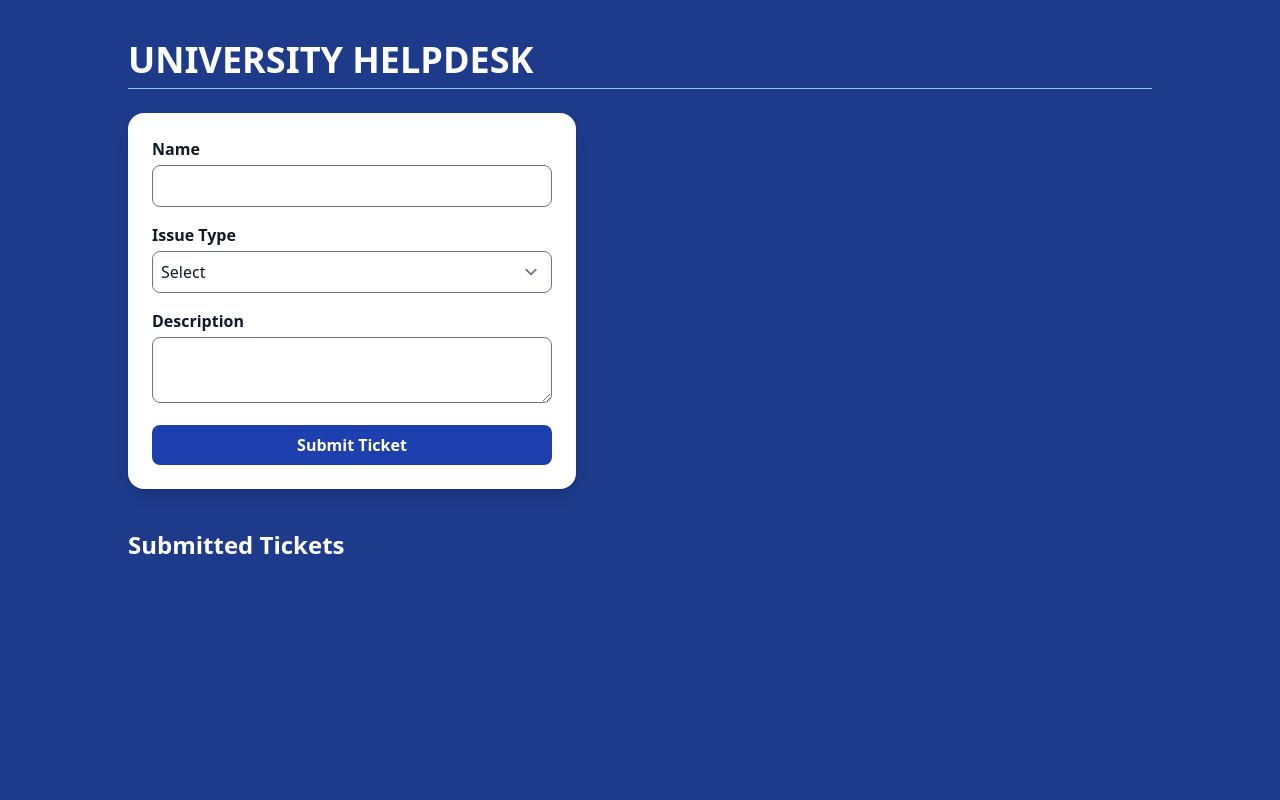
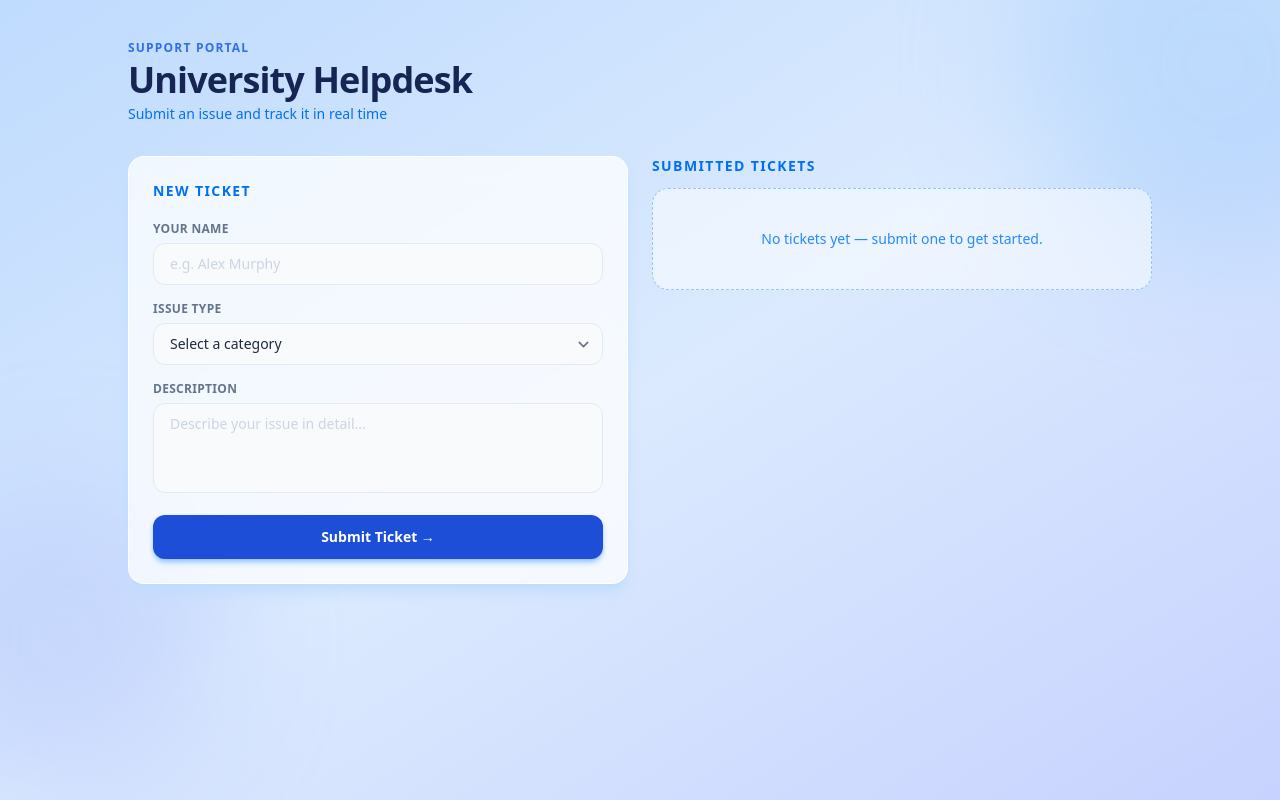
Before and after one commit to VictoriaX002/Nature-of-Enterprise-CA3, a Next.js app in the folder nextjs-dashboard/: page /hpage in a window 1280 px wide. Built offline with nearby package versions, Linux system fonts and the light colour scheme.

Commit message:
Update helpdesk.tsx
Matching my local code to the github code.

```diff
--- a/nextjs-dashboard/app/hpage/helpdesk.tsx
+++ b/nextjs-dashboard/app/hpage/helpdesk.tsx
@@ -1,6 +1,6 @@
 "use client";
 
-
+// --- Training data used to predict ticket priority ---
 const trainingData = [
   { type: "IT Issue", description: "wifi not working in lab", priority: "High" },
   { type: "IT Issue", description: "cannot login to system", priority: "High" },
@@ -10,24 +10,24 @@ const trainingData = [
   { type: "General", description: "need information about event", priority: "Low" },
 ];
 
-
-
+/**
+ * Predicts the priority of a ticket based on its description and type.
+ * It compares the new ticket against training examples using simple word matching.
+ * The priority with the highest score wins.
+ */
 function predictPriority(description: string, type: string): string {
   const text = description.toLowerCase();
 
-  let scores = {
-    High: 0,
-    Medium: 0,
-    Low: 0,
-  };
+  // Start all priorities at 0
+  let scores = { High: 0, Medium: 0, Low: 0 };
 
   trainingData.forEach((item) => {
-    // match type
+    // Bonus points if the issue type matches
     if (item.type === type) {
       scores[item.priority as keyof typeof scores] += 2;
     }
 
-    // match words
+    // Bonus points for each matching word in the description
     const words = item.description.split(" ");
     words.forEach((word) => {
       if (text.includes(word)) {
@@ -36,33 +36,36 @@ function predictPriority(description: string, type: string): string {
     });
   });
 
-  // pick highest score
+  // Return the priority with the highest score
   return Object.entries(scores).sort((a, b) => b[1] - a[1])[0][0];
 }
 
-
 import { useState } from "react";
 
+// Shape of a single helpdesk ticket
 type Ticket = {
   name: string;
   type: string;
   description: string;
-  priority: string;
-  status: string;
+  priority: string; // "High" | "Medium" | "Low"
+  status: string;   // "Open" | "Resolved"
 };
 
 export default function Helpdesk() {
+  // All submitted tickets
   const [tickets, setTickets] = useState<Ticket[]>([]);
+  // Controls the success message after submitting
   const [submitted, setSubmitted] = useState(false);
 
+  // Runs when the user clicks "Submit Ticket"
   const handleSubmit = (e: React.FormEvent<HTMLFormElement>) => {
     e.preventDefault();
 
     const form = e.currentTarget;
     const formData = new FormData(form);
-
     const description = formData.get("description") as string;
 
+    // Build the new ticket, auto-predicting its priority
     const newTicket: Ticket = {
       name: formData.get("name") as string,
       type: formData.get("type") as string,
@@ -74,107 +77,194 @@ export default function Helpdesk() {
     setTickets([...tickets, newTicket]);
     setSubmitted(true);
     form.reset();
+
+    // Hide the success message after 3 seconds
+    setTimeout(() => setSubmitted(false), 3000);
   };
 
+  // Flips a ticket between "Open" and "Resolved"
   const toggleStatus = (index: number) => {
     const updated = [...tickets];
-    updated[index].status =
-      updated[index].status === "Open" ? "Resolved" : "Open";
+    updated[index].status = updated[index].status === "Open" ? "Resolved" : "Open";
     setTickets(updated);
   };
 
+  // Tailwind classes for each priority level badge
+  const priorityStyles: Record<string, string> = {
+    High: "bg-red-100 text-red-700 border border-red-200",
+    Medium: "bg-amber-100 text-amber-700 border border-amber-200",
+    Low: "bg-emerald-100 text-emerald-700 border border-emerald-200",
+  };
+
   return (
-    <div className="min-h-screen bg-blue-900 text-gray-900 flex flex-col items-center py-10 px-4">
-      <div className="w-full max-w-5xl">
-        <h1 className="text-4xl font-bold text-white mb-6 border-b border-blue-300 pb-2">
-          UNIVERSITY HELPDESK
+    <div className="min-h-screen bg-gradient-to-br from-blue-200 via-blue-100 to-indigo-200 px-4 py-10">
+
+      {/* Background decorative blobs — purely visual, ignore these */}
+      <div className="pointer-events-none fixed inset-0 overflow-hidden">
+        <div className="absolute -top-32 -right-32 w-96 h-96 rounded-full bg-blue-300 opacity-40 blur-3xl" />
+        <div className="absolute bottom-0 -left-24 w-80 h-80 rounded-full bg-indigo-300 opacity-30 blur-3xl" />
+      </div>
+
+      <div className="relative z-10 max-w-5xl mx-auto">
+
+        {/* Page header */}
+        <div className="mb-8">
+          <p className="text-xs font-semibold tracking-widest text-blue-600 uppercase mb-1">
+            Support Portal
+          </p>
+          <h1 className="text-4xl font-extrabold text-blue-950 tracking-tight">
+            University Helpdesk
           </h1>
+          <p className="mt-1 text-sm text-blue-500">
+            Submit an issue and track it in real time
+          </p>
+        </div>
 
-        <div className="bg-white shadow-lg rounded-2xl p-6 max-w-md">
+        {/* Two-column layout: form on left, tickets on right */}
+        <div className="grid grid-cols-1 lg:grid-cols-2 gap-6 items-start">
+
+          {/* ── FORM CARD ── */}
+          <div className="bg-white/75 backdrop-blur-md border border-white/90 rounded-2xl shadow-lg shadow-blue-200 p-6">
+            <h2 className="text-sm font-semibold tracking-widest text-blue-500 uppercase mb-5">
+              New Ticket
+            </h2>
+
             <form onSubmit={handleSubmit} className="space-y-4">
+
+              {/* Name field */}
               <div>
-              <label className="block font-semibold mb-1">Name</label>
+                <label className="block text-xs font-semibold text-slate-500 mb-1.5 uppercase tracking-wide">
+                  Your Name
+                </label>
                 <input
                   name="name"
                   required
-                className="w-full border rounded-lg p-2 focus:outline-none focus:ring-2 focus:ring-blue-500"
+                  placeholder="e.g. Alex Murphy"
+                  className="w-full bg-slate-50 border border-slate-200 rounded-xl px-4 py-2.5 text-sm text-slate-800 placeholder-slate-300 focus:outline-none focus:ring-2 focus:ring-blue-500 focus:border-transparent transition"
                 />
               </div>
 
+              {/* Issue type dropdown */}
               <div>
-              <label className="block font-semibold mb-1">Issue Type</label>
+                <label className="block text-xs font-semibold text-slate-500 mb-1.5 uppercase tracking-wide">
+                  Issue Type
+                </label>
                 <select
                   name="type"
                   required
-                className="w-full border rounded-lg p-2"
+                  className="w-full bg-slate-50 border border-slate-200 rounded-xl px-4 py-2.5 text-sm text-slate-800 focus:outline-none focus:ring-2 focus:ring-blue-500 focus:border-transparent transition"
                 >
-                <option value="">Select</option>
+                  <option value="">Select a category</option>
                   <option>IT Issue</option>
                   <option>Facilities</option>
                   <option>General</option>
                 </select>
               </div>
 
+              {/* Description textarea */}
               <div>
-              <label className="block font-semibold mb-1">Description</label>
+                <label className="block text-xs font-semibold text-slate-500 mb-1.5 uppercase tracking-wide">
+                  Description
+                </label>
                 <textarea
                   name="description"
                   required
-                className="w-full border rounded-lg p-2"
+                  placeholder="Describe your issue in detail..."
+                  className="w-full bg-slate-50 border border-slate-200 rounded-xl px-4 py-2.5 text-sm text-slate-800 placeholder-slate-300 focus:outline-none focus:ring-2 focus:ring-blue-500 focus:border-transparent transition resize-none min-h-[90px]"
                 />
               </div>
 
-            <button className="w-full bg-blue-800 hover:bg-blue-700 text-white font-semibold py-2 rounded-lg transition">
-              Submit Ticket
+              {/* Submit button */}
+              <button
+                type="submit"
+                className="w-full bg-blue-700 hover:bg-blue-600 active:scale-[0.98] text-white font-semibold text-sm py-3 rounded-xl transition-all duration-150 shadow-md shadow-blue-300 hover:shadow-blue-400"
+              >
+                Submit Ticket →
               </button>
             </form>
 
+            {/* Success message — shown briefly after submitting */}
             {submitted && (
-            <p className="text-green-600 mt-4">Ticket submitted.</p>
+              <div className="mt-4 flex items-center gap-2 text-emerald-700 bg-emerald-50 border border-emerald-200 rounded-xl px-4 py-2.5 text-sm">
+                <svg className="w-4 h-4 shrink-0" fill="none" viewBox="0 0 16 16">
+                  <circle cx="8" cy="8" r="7" stroke="currentColor" strokeWidth="1.5" />
+                  <path d="M5 8l2 2 4-4" stroke="currentColor" strokeWidth="1.5" strokeLinecap="round" strokeLinejoin="round" />
+                </svg>
+                Ticket submitted successfully
+              </div>
             )}
           </div>
 
-        <div className="mt-10">
-          <h2 className="text-2xl text-white font-semibold mb-4">
+          {/* ── TICKETS PANEL ── */}
+          <div>
+
+            {/* Stats row — only shown once there's at least one ticket */}
+            {tickets.length > 0 && (
+              <div className="grid grid-cols-3 gap-3 mb-4">
+                {[
+                  { label: "Total",         value: tickets.length,                                      color: "text-blue-900" },
+                  { label: "Open",          value: tickets.filter(t => t.status === "Open").length,     color: "text-red-600"  },
+                  { label: "High Priority", value: tickets.filter(t => t.priority === "High").length,   color: "text-amber-600"},
+                ].map(({ label, value, color }) => (
+                  <div key={label} className="bg-white/75 backdrop-blur-md border border-white/90 rounded-xl p-3 text-center shadow shadow-blue-100">
+                    <p className={`text-2xl font-extrabold ${color}`}>{value}</p>
+                    <p className="text-xs text-slate-400 font-medium mt-0.5">{label}</p>
+                  </div>
+                ))}
+              </div>
+            )}
+
+            <h2 className="text-sm font-semibold tracking-widest text-blue-500 uppercase mb-3">
               Submitted Tickets
             </h2>
 
-          <div className="space-y-4">
+            {/* Empty state */}
+            {tickets.length === 0 ? (
+              <div className="bg-white/50 border border-dashed border-blue-300 rounded-2xl py-10 text-center text-sm text-blue-400">
+                No tickets yet — submit one to get started.
+              </div>
+            ) : (
+              /* Ticket list */
+              <div className="space-y-3">
                 {tickets.map((ticket, index) => (
                   <div
                     key={index}
-                className="bg-white p-4 rounded-xl shadow-md flex justify-between items-start"
+                    className="bg-white/75 backdrop-blur-md border border-white/90 rounded-2xl p-4 shadow shadow-blue-100 hover:shadow-md hover:border-blue-300 hover:translate-x-0.5 transition-all duration-150"
                   >
+                    {/* Ticket header: name + priority badge */}
+                    <div className="flex justify-between items-start mb-2">
                       <div>
-                  <p className="font-bold text-lg">
-                    {ticket.name} — {ticket.type}
-                  </p>
-                  <p className="text-sm text-gray-600">
-                    Predicted Priority: {ticket.priority}
-                  </p>
-                  <p className="mt-2">{ticket.description}</p>
-                  <p className="mt-2 text-sm">
-                    Status:
-                    <span
-                      className={`ml-1 font-semibold ${
+                        <p className="font-bold text-slate-800 text-sm">{ticket.name}</p>
+                        <p className="text-xs text-slate-400">{ticket.type}</p>
+                      </div>
+                      <span className={`text-xs font-semibold px-2.5 py-1 rounded-full ${priorityStyles[ticket.priority]}`}>
+                        {ticket.priority}
+                      </span>
+                    </div>
+
+                    {/* Ticket description */}
+                    <p className="text-sm text-slate-600 leading-relaxed mb-3">{ticket.description}</p>
+
+                    {/* Ticket footer: status badge + toggle button */}
+                    <div className="flex items-center justify-between">
+                      <span className={`text-xs font-semibold px-2.5 py-1 rounded-full ${
                         ticket.status === "Open"
-                          ? "text-red-600"
-                          : "text-green-600"
-                      }`}
-                    >
+                          ? "bg-red-50 text-red-600 border border-red-100"
+                          : "bg-emerald-50 text-emerald-600 border border-emerald-100"
+                      }`}>
                         {ticket.status}
                       </span>
-                  </p>
-                </div>
-
                       <button
                         onClick={() => toggleStatus(index)}
-                  className="ml-4 bg-gray-200 hover:bg-gray-300 px-3 py-1 rounded-lg text-sm"
+                        className="text-xs font-medium text-slate-500 hover:text-blue-700 bg-slate-100 hover:bg-blue-50 border border-slate-200 hover:border-blue-300 px-3 py-1.5 rounded-lg transition-all duration-150"
                       >
-                  Toggle
+                        Toggle status
                       </button>
                     </div>
+                  </div>
                 ))}
+              </div>
+            )}
           </div>
         </div>
       </div>
```
Lines whose indentation alone changed are shown as unchanged.
